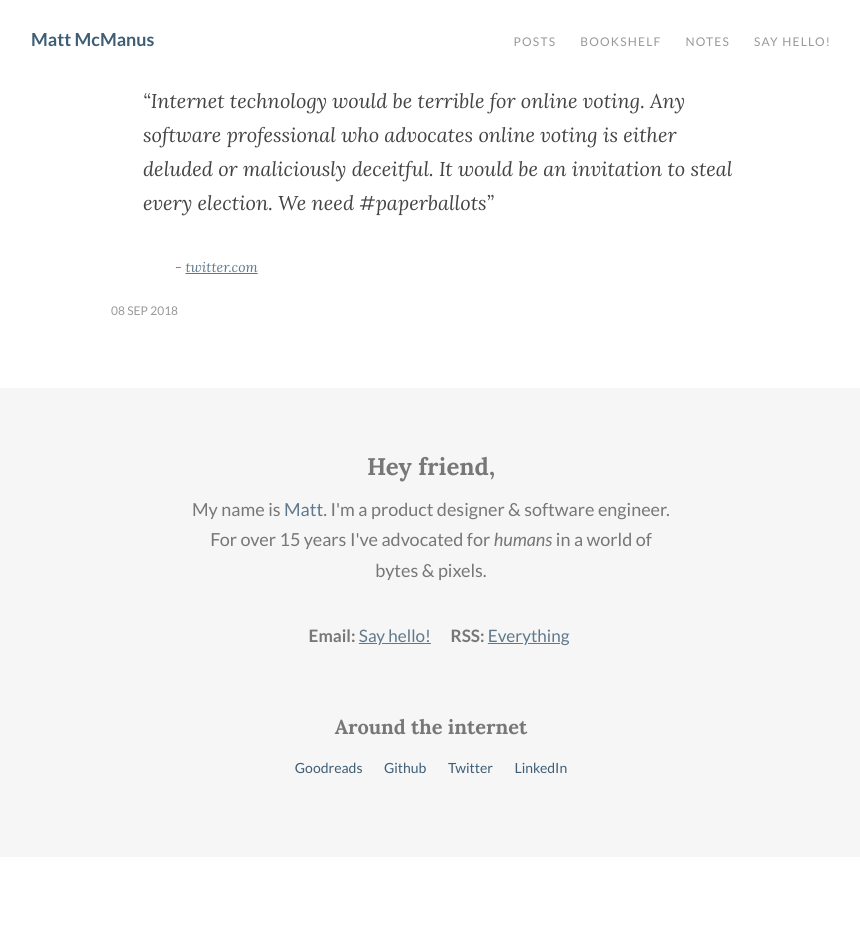
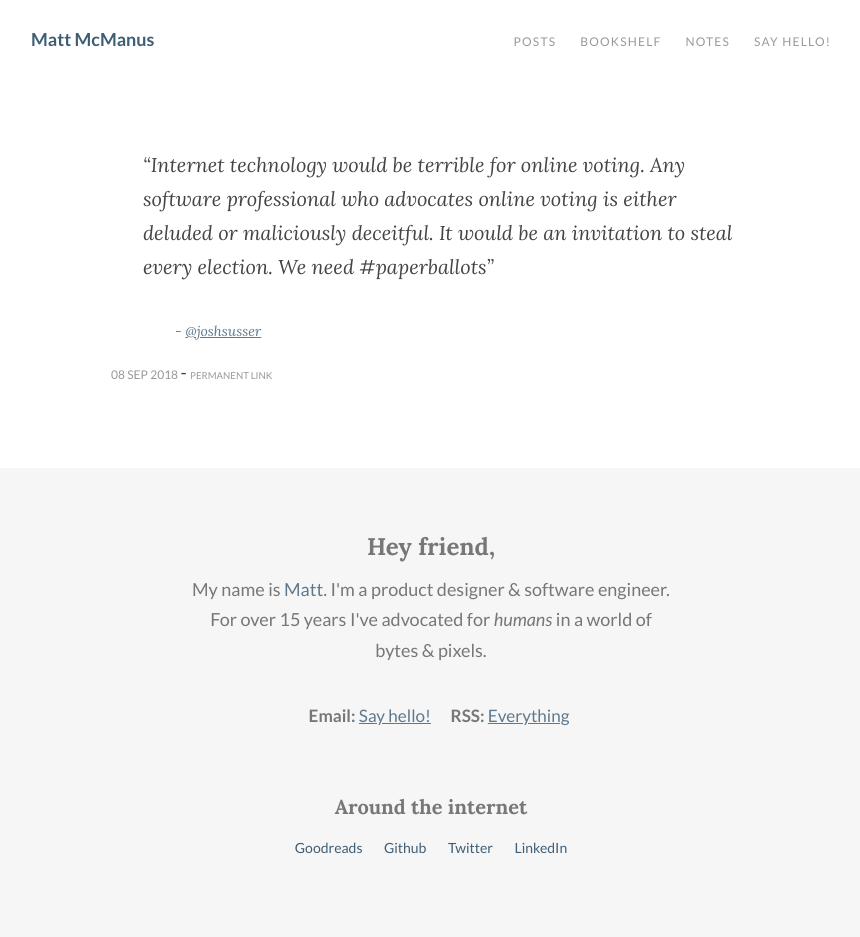
Before and after one commit to mattmcmanus/mattmcmanus.github.io, a Jekyll site: the page built from _notes/2018-09-08-greater-"internet-technology-would-be-terrible-for-online-voting.-any-software-professional-who-advocates-online-voting-is-either-deluded-or.md, in a window 1280 px wide. Shown: the whole page, without its empty margins (209-1069 px from the left). Built offline with Jekyll 4.4.1, drawn with Linux system fonts in a browser that asks for light colours; before the commit the page ends 900 px from its top, so only the background shows below that.

Commit message:
Tweak note layout

```diff
--- a/_config.yml
+++ b/_config.yml
@@ -35,6 +35,7 @@ defaults:
       type: 'notes'
     values:
       categories: note
+      title: ""
       layout: "note"
 
 logo: /siteicon.png
--- a/_includes/note.html
+++ b/_includes/note.html
@@ -1,7 +1,7 @@
 {% assign note = include.note %}
 
-<article class="mb-16 h-entry" role="article">
-  {% if note.bookmark-of %}
+<article class="mb-20 h-entry {{include.class}}" role="article">
+  {% if note.bookmark-of and note.title != '' %}
     <h4>Link: <a class="u-bookmark-of h-cite" href="{{ note.bookmark-of }}">
       {{ note.title}}
     </a></h4>
@@ -9,11 +9,12 @@
 
   <div class="entry-content e-content">{{ note.content | markdownify}}</div>
   <p class="-mt-4">
-    <a href="{{note.url}}" class="no-underline block">
-      <time class=" text-grey-dark text-xs uppercase dt-published" datetime="{{ note.date }}">
+    <a href="{{note.url}}" class="no-underline text-grey-dark">
+      <time class="text-grey-dark text-xs uppercase dt-published" datetime="{{ note.date }}">
         {{ note.date | date_to_string }}
       </time>
     </a>
+    - <a class="u-url no-underline text-grey-dark text-xxs uppercase" href={{note.url}}>Permanent Link</a>
     <!-- {%- for tag in note.tags -%}
       {{ tag }}
     {%- endfor -%} -->
--- a/_layouts/note.html
+++ b/_layouts/note.html
@@ -1,4 +1,4 @@
 ---
 layout: default
 ---
-{% include note.html note=page %}
+{% include note.html note=page class="mt-16" %}
--- a/_notes/2012-07-20-the-busy-trap.markdown
+++ b/_notes/2012-07-20-the-busy-trap.markdown
@@ -1,5 +1,4 @@
 ---
-layout: post
 title: "The Busy Trap - New York Times"
 bookmark-of: http://opinionator.blogs.nytimes.com/2012/06/30/the-busy-trap/
 ---
--- a/_notes/2018-09-08-greater-"internet-technology-would-be-terrible-for-online-voting.-any-software-professional-who-advocates-online-voting-is-either-deluded-or.md
+++ b/_notes/2018-09-08-greater-"internet-technology-would-be-terrible-for-online-voting.-any-software-professional-who-advocates-online-voting-is-either-deluded-or.md
@@ -1,6 +1,7 @@
 ---
 date: '2018-09-08 18:36:45'
+bookmark-of: https://twitter.com/joshsusser/status/1038174976593997824
 ---
 > “Internet technology would be terrible for online voting. Any software professional who advocates online voting is either deluded or maliciously deceitful. It would be an invitation to steal every election. We need #paperballots”
 >
-> <cite>[twitter.com](https://twitter.com/joshsusser/status/1038174976593997824)</cite>
+> <cite><a href="https://twitter.com/joshsusser/status/1038174976593997824" class="u-bookmark-of h-cite">@joshsusser</a></cite>
```
